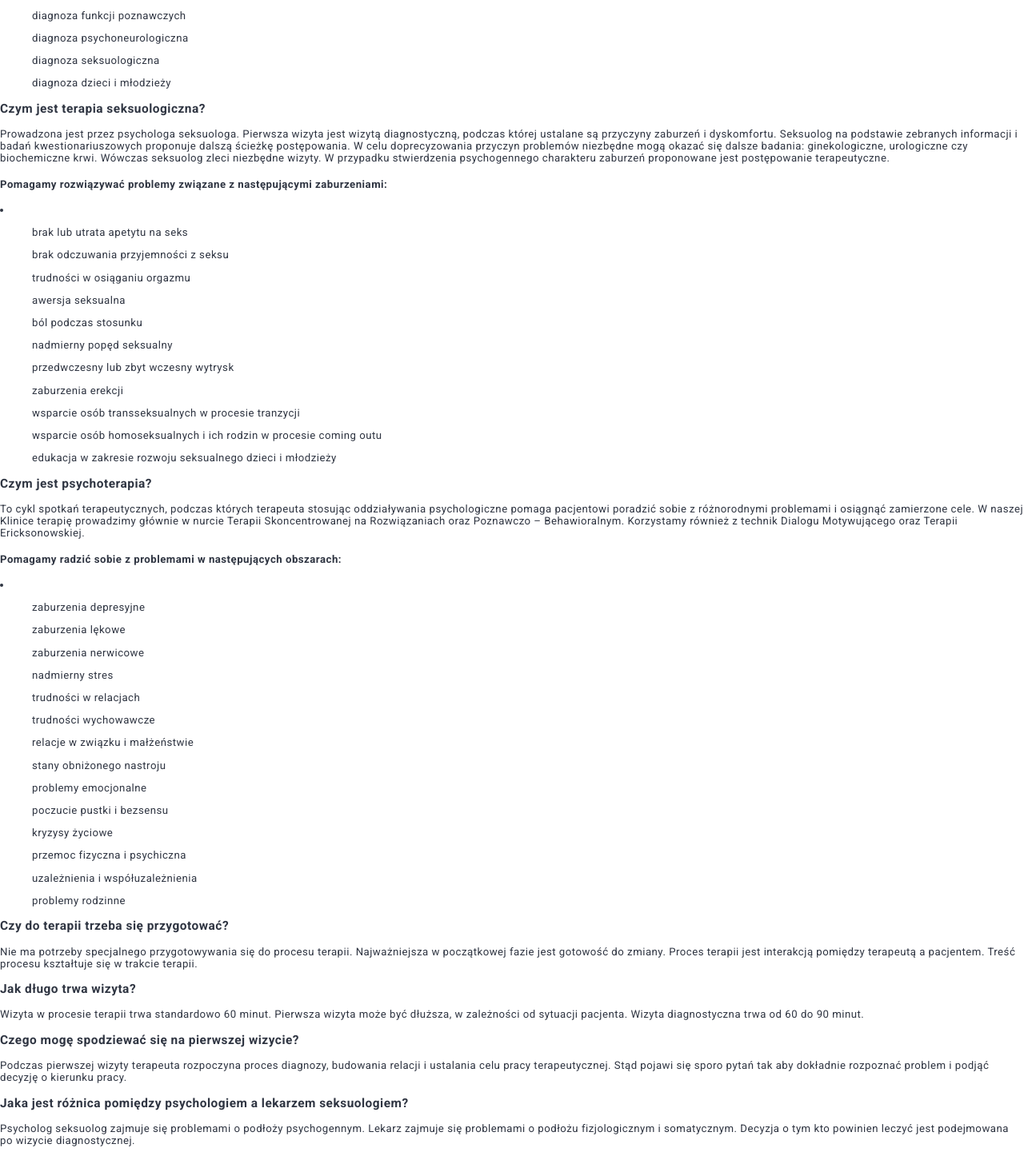
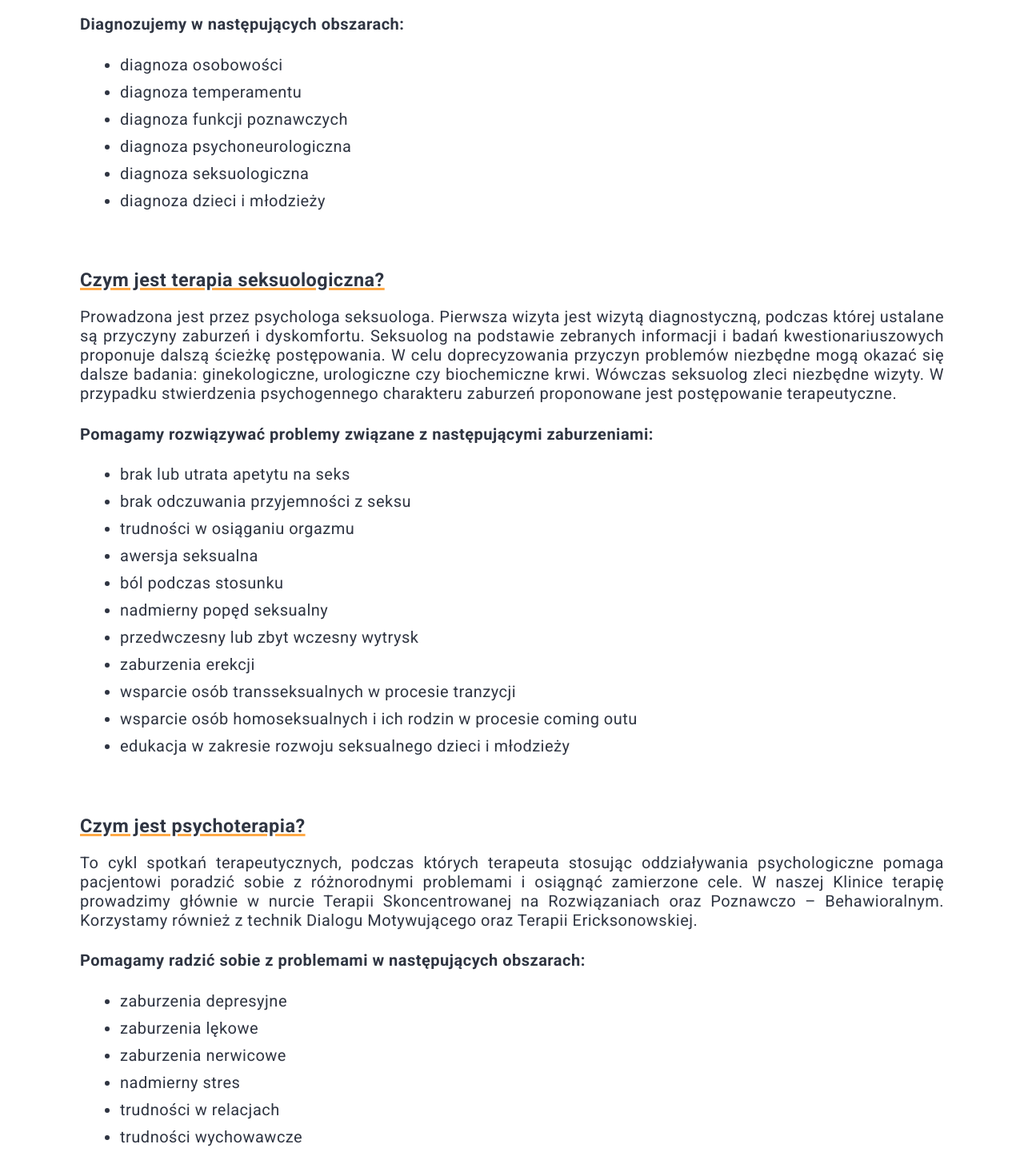
Before and after one commit to wrotewrong/instytut_tp, a React (Create React App) app in the folder client/: page /information in a window 1280 px wide. Shown: the part 202-1648 px from the top of the page at 80% size. Built offline with nearby package versions, Linux system fonts and the light colour scheme.

Commit message:
Add styles to Information component

```diff
--- a/client/src/components/pages/Home/home.js
+++ b/client/src/components/pages/Home/home.js
@@ -11,7 +11,7 @@ export function Home() {
             Poradnia psychologiczno - seksuologiczna
           </h2>
         </div>
-        <img className={styles.splash} src='splash.jpg' alt='' />
+        <img className={styles.splash} src='splash.webp' alt='' />
       </div>
 
       <section className={styles.workAreas}>
@@ -98,7 +98,7 @@ export function Home() {
         {/* <div className={styles.container}> */}
         <div className={styles.aboutWrapper}>
           <div className={styles.aboutPhoto}>
-            <img src='owner.webp' alt='the owner' />
+            {/* <img src='owner.webp' alt='the owner' /> */}
           </div>
           <div className={styles.aboutDescription}>
             <div className={styles.aboutHeader}>
--- a/client/src/components/pages/Information/information.js
+++ b/client/src/components/pages/Information/information.js
@@ -1,30 +1,33 @@
+import styles from './information.module.scss';
+
 export function Information() {
   return (
     <div>
-      <div>
+      <div className='container'>
+        <div className={styles.informationWrapper}>
           <h3>Czym jest diagnostyka?</h3>
           <p>
-          Nasza poradnia realizuje diagnostykę psychologiczną i seksuologiczną.
-          Diagnozę przeprowadza psycholog, psycholog seksuolog lub psycholog
-          dziecięcy. Wykonujemy diagnostykę na potrzeby indywidualnych osób oraz
-          instytucji.
+            Nasza poradnia realizuje diagnostykę psychologiczną i
+            seksuologiczną. Diagnozę przeprowadza psycholog, psycholog seksuolog
+            lub psycholog dziecięcy. Wykonujemy diagnostykę na potrzeby
+            indywidualnych osób oraz instytucji.
           </p>
           <h4>Diagnozujemy w następujących obszarach:</h4>
-        <li>
-          <ul>diagnoza osobowości</ul>
-          <ul>diagnoza temperamentu</ul>
-          <ul>diagnoza funkcji poznawczych</ul>
-          <ul>diagnoza psychoneurologiczna</ul>
-          <ul>diagnoza seksuologiczna</ul>
-          <ul>diagnoza dzieci i młodzieży</ul>
-        </li>
+          <ul>
+            <li>diagnoza osobowości</li>
+            <li>diagnoza temperamentu</li>
+            <li>diagnoza funkcji poznawczych</li>
+            <li>diagnoza psychoneurologiczna</li>
+            <li>diagnoza seksuologiczna</li>
+            <li>diagnoza dzieci i młodzieży</li>
+          </ul>
         </div>
-      <div>
+        <div className={styles.informationWrapper}>
           <h3>Czym jest terapia seksuologiczna?</h3>
           <p>
             Prowadzona jest przez psychologa seksuologa. Pierwsza wizyta jest
-          wizytą diagnostyczną, podczas której ustalane są przyczyny zaburzeń i
-          dyskomfortu. Seksuolog na podstawie zebranych informacji i badań
+            wizytą diagnostyczną, podczas której ustalane są przyczyny zaburzeń
+            i dyskomfortu. Seksuolog na podstawie zebranych informacji i badań
             kwestionariuszowych proponuje dalszą ścieżkę postępowania. W celu
             doprecyzowania przyczyn problemów niezbędne mogą okazać się dalsze
             badania: ginekologiczne, urologiczne czy biochemiczne krwi. Wówczas
@@ -35,62 +38,65 @@ export function Information() {
           <h4>
             Pomagamy rozwiązywać problemy związane z następującymi zaburzeniami:
           </h4>
+          <ul>
+            <li>brak lub utrata apetytu na seks</li>
+            <li>brak odczuwania przyjemności z seksu</li>
+            <li>trudności w osiąganiu orgazmu</li>
+            <li>awersja seksualna</li>
+            <li>ból podczas stosunku</li>
+            <li>nadmierny popęd seksualny</li>
+            <li>przedwczesny lub zbyt wczesny wytrysk</li>
+            <li>zaburzenia erekcji</li>
+            <li>wsparcie osób transseksualnych w procesie tranzycji</li>
             <li>
-          <ul>brak lub utrata apetytu na seks</ul>
-          <ul>brak odczuwania przyjemności z seksu</ul>
-          <ul>trudności w osiąganiu orgazmu</ul>
-          <ul>awersja seksualna</ul>
-          <ul>ból podczas stosunku</ul>
-          <ul>nadmierny popęd seksualny</ul>
-          <ul>przedwczesny lub zbyt wczesny wytrysk</ul>
-          <ul>zaburzenia erekcji</ul>
-          <ul>wsparcie osób transseksualnych w procesie tranzycji</ul>
-          <ul>
               wsparcie osób homoseksualnych i ich rodzin w procesie coming outu
+            </li>
+            <li>edukacja w zakresie rozwoju seksualnego dzieci i młodzieży</li>
           </ul>
-          <ul>edukacja w zakresie rozwoju seksualnego dzieci i młodzieży</ul>
-        </li>
         </div>
-      <div>
+        <div className={styles.informationWrapper}>
           <div>
             <h3>Czym jest psychoterapia?</h3>
             <p>
-            To cykl spotkań terapeutycznych, podczas których terapeuta stosując
-            oddziaływania psychologiczne pomaga pacjentowi poradzić sobie z
-            różnorodnymi problemami i osiągnąć zamierzone cele. W naszej Klinice
-            terapię prowadzimy głównie w nurcie Terapii Skoncentrowanej na
-            Rozwiązaniach oraz Poznawczo – Behawioralnym. Korzystamy również z
-            technik Dialogu Motywującego oraz Terapii Ericksonowskiej.
+              To cykl spotkań terapeutycznych, podczas których terapeuta
+              stosując oddziaływania psychologiczne pomaga pacjentowi poradzić
+              sobie z różnorodnymi problemami i osiągnąć zamierzone cele. W
+              naszej Klinice terapię prowadzimy głównie w nurcie Terapii
+              Skoncentrowanej na Rozwiązaniach oraz Poznawczo – Behawioralnym.
+              Korzystamy również z technik Dialogu Motywującego oraz Terapii
+              Ericksonowskiej.
             </p>
-          <h4>Pomagamy radzić sobie z problemami w następujących obszarach:</h4>
-          <li>
-            <ul>zaburzenia depresyjne</ul>
-            <ul>zaburzenia lękowe</ul>
-            <ul>zaburzenia nerwicowe</ul>
-            <ul>nadmierny stres</ul>
-            <ul>trudności w relacjach</ul>
-            <ul>trudności wychowawcze</ul>
-            <ul>relacje w związku i małżeństwie</ul>
-            <ul>stany obniżonego nastroju</ul>
-            <ul>problemy emocjonalne</ul>
-            <ul>poczucie pustki i bezsensu</ul>
-            <ul>kryzysy życiowe</ul>
-            <ul>przemoc fizyczna i psychiczna</ul>
-            <ul>uzależnienia i współuzależnienia</ul>
-            <ul>problemy rodzinne</ul>
-          </li>
+            <h4>
+              Pomagamy radzić sobie z problemami w następujących obszarach:
+            </h4>
+            <ul>
+              <li>zaburzenia depresyjne</li>
+              <li>zaburzenia lękowe</li>
+              <li>zaburzenia nerwicowe</li>
+              <li>nadmierny stres</li>
+              <li>trudności w relacjach</li>
+              <li>trudności wychowawcze</li>
+              <li>relacje w związku i małżeństwie</li>
+              <li>stany obniżonego nastroju</li>
+              <li>problemy emocjonalne</li>
+              <li>poczucie pustki i bezsensu</li>
+              <li>kryzysy życiowe</li>
+              <li>przemoc fizyczna i psychiczna</li>
+              <li>uzależnienia i współuzależnienia</li>
+              <li>problemy rodzinne</li>
+            </ul>
           </div>
         </div>
-      <div>
+        <div className={styles.informationWrapper}>
           <h3>Czy do terapii trzeba się przygotować?</h3>
           <p>
             Nie ma potrzeby specjalnego przygotowywania się do procesu terapii.
             Najważniejsza w początkowej fazie jest gotowość do zmiany. Proces
-          terapii jest interakcją pomiędzy terapeutą a pacjentem. Treść procesu
-          kształtuje się w trakcie terapii.
+            terapii jest interakcją pomiędzy terapeutą a pacjentem. Treść
+            procesu kształtuje się w trakcie terapii.
           </p>
         </div>
-      <div>
+        <div className={styles.informationWrapper}>
           <h3>Jak długo trwa wizyta?</h3>
           <p>
             Wizyta w procesie terapii trwa standardowo 60 minut. Pierwsza wizyta
@@ -98,25 +104,26 @@ export function Information() {
             diagnostyczna trwa od 60 do 90 minut.
           </p>
         </div>
-      <div>
+        <div className={styles.informationWrapper}>
           <h3>Czego mogę spodziewać się na pierwszej wizycie?</h3>
           <p>
             Podczas pierwszej wizyty terapeuta rozpoczyna proces diagnozy,
             budowania relacji i ustalania celu pracy terapeutycznej. Stąd pojawi
-          się sporo pytań tak aby dokładnie rozpoznać problem i podjąć decyzję o
-          kierunku pracy.
+            się sporo pytań tak aby dokładnie rozpoznać problem i podjąć decyzję
+            o kierunku pracy.
           </p>
         </div>
-      <div>
+        <div className={styles.informationWrapper}>
           <h3>
             Jaka jest różnica pomiędzy psychologiem a lekarzem seksuologiem?
           </h3>
           <p>
             Psycholog seksuolog zajmuje się problemami o podłoży psychogennym.
-          Lekarz zajmuje się problemami o podłożu fizjologicznym i somatycznym.
-          Decyzja o tym kto powinien leczyć jest podejmowana po wizycie
-          diagnostycznej.
+            Lekarz zajmuje się problemami o podłożu fizjologicznym i
+            somatycznym. Decyzja o tym kto powinien leczyć jest podejmowana po
+            wizycie diagnostycznej.
           </p>
+        </div>
       </div>
     </div>
   );
--- /dev/null
+++ b/client/src/components/pages/Information/information.module.scss
@@ -0,0 +1,37 @@
+@import '../../../styles/settings.scss';
+
+.informationWrapper {
+  margin-top: 50px;
+  padding: 0 10px;
+  text-align: justify;
+  text-justify: inter-character;
+  font-size: 20px;
+
+  & h3 {
+    display: inline-block;
+    margin-bottom: 0;
+    text-decoration: underline;
+    text-decoration-color: $color-details;
+    text-decoration-thickness: 3px;
+  }
+
+  & li {
+    text-align: left;
+    margin: 10px;
+  }
+}
+
+@media (max-width: 650px) {
+  .informationWrapper {
+    text-align: center;
+
+    & ul {
+      padding-left: 0;
+    }
+
+    & li {
+      list-style: none;
+      text-align: center;
+    }
+  }
+}
--- a/client/src/styles/global.scss
+++ b/client/src/styles/global.scss
@@ -35,6 +35,11 @@ a {
   color: $color-light;
 }
 
+.container {
+  margin: 0 auto;
+  max-width: 1100px;
+}
+
 // :global(.container) {
 //   width: 90%;
 //   max-width: 1400px;
```
Also changed, not shown: client/public/splash.webp (added). Lines whose indentation alone changed are shown as unchanged.
